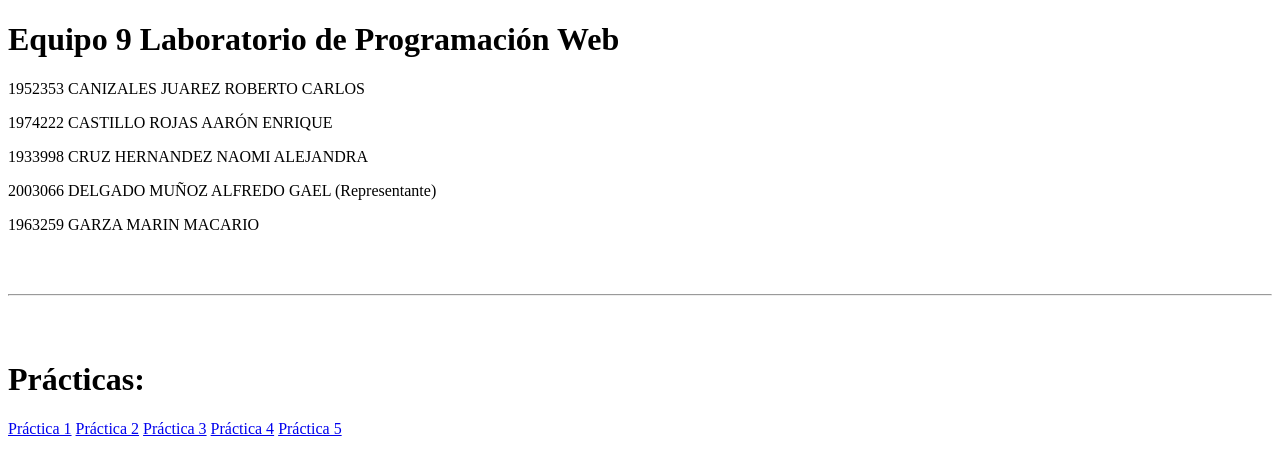
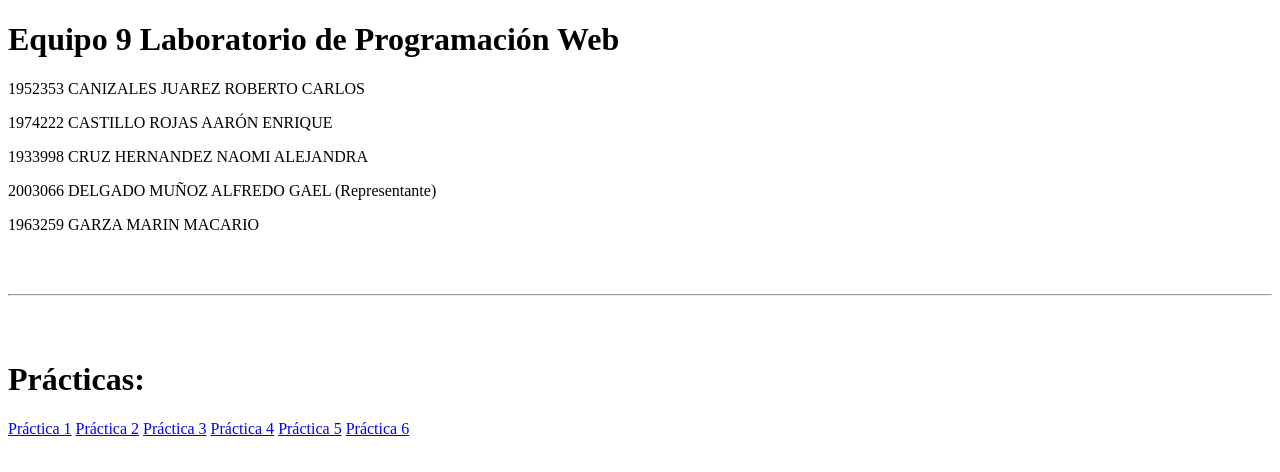
Before and after one commit to AlfredoGael01/AlfredoGael01.github.io, a plain HTML site: page index.html in a window 1280 px wide. Drawn offline with Linux system fonts and the light colour scheme.

Commit message:
Update index.html

```diff
--- a/index.html
+++ b/index.html
@@ -21,5 +21,6 @@
        <a href="practica3.html">Práctica 3<a/>
          <a href="practica4.html">Práctica 4<a/>
            <a href="practica5.html">Práctica 5<a/>
+             <a href="practica6.html">Práctica 6<a/>
   </body>
 </html>
```
